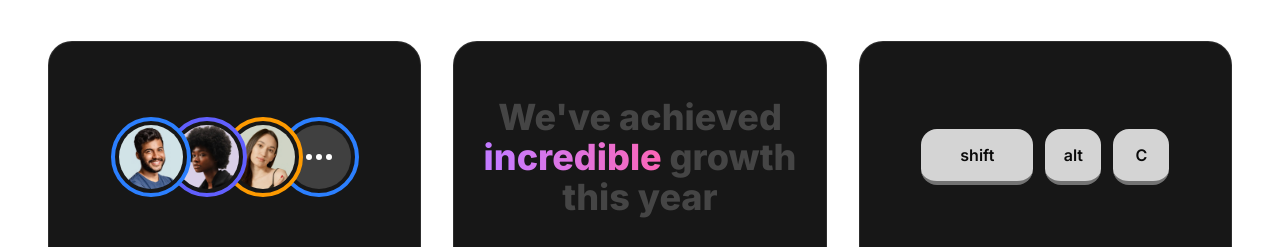
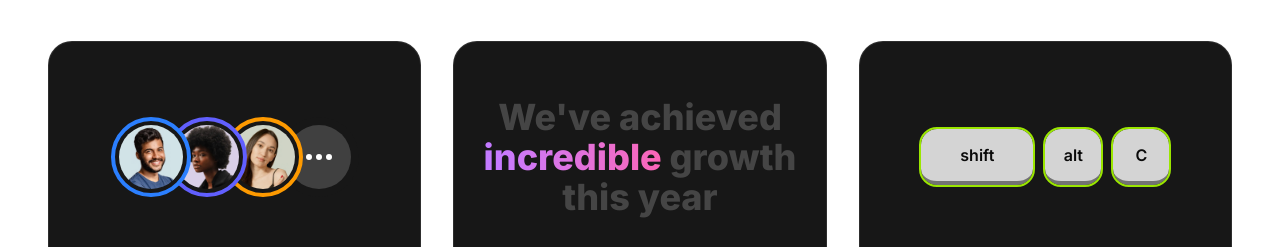
Before and after one commit to yanguadotdev/saas-landing-page, a Next.js app: page / in a window 1280 px wide. Shown: the part 3523-3770 px from the top of the page. Built offline with nearby package versions, Linux system fonts and the light colour scheme.

Commit message:
feat(Features): add new avatar and enhance key animations with hover effects

```diff
--- a/src/components/Key.tsx
+++ b/src/components/Key.tsx
@@ -6,7 +6,7 @@ export default function Key(props: HTMLAttributes<HTMLDivElement>) {
   return (
     <div
       className={twMerge(
-        'size-14 bg-neutral-300 inline-flex items-center justify-center rounded-2xl text-neutral-950 font-semibold border-b-4 border-b-neutral-500',
+        'size-14 bg-neutral-300 inline-flex items-center justify-center rounded-2xl text-neutral-950 font-semibold border-b-4 border-b-neutral-500 transition-all duration-500',
         className
       )}
       {...rest}
--- a/src/sections/Features.tsx
+++ b/src/sections/Features.tsx
@@ -3,6 +3,7 @@ import Tagline from '@/components/Tagline'
 import avatar1 from '@/assets/avatar-ashwin-santiago.jpg'
 import avatar2 from '@/assets/avatar-lula-meyers.jpg'
 import avatar3 from '@/assets/avatar-florence-shaw.jpg'
+import avatar4 from '@/assets/avatar-owen-garcia.jpg'
 import Image from 'next/image'
 import Avatar from '@/components/Avatar'
 import Key from '@/components/Key'
@@ -30,23 +31,40 @@ export default function Features() {
 
         <div className='mt-12 grid grid-cols-1 md:grid-cols-4 lg:grid-cols-3 gap-8'>
           <FeatureCard
-            className='md:col-span-2 lg:col-span-1'
+            className='md:col-span-2 lg:col-span-1 group'
             title='Real-time Collaboration'
             description='Work together in real-time, no matter where you are. Layers
                 makes it easy to collaborate with your team'
           >
             <div className='aspect-video flex items-center justify-center'>
               <Avatar className='z-40'>
-                <Image src={avatar1} className='rounded-full' alt='' />
+                <Image
+                  src={avatar1}
+                  className='rounded-full'
+                  alt='Avatar of Aswin Santiago'
+                />
               </Avatar>
               <Avatar className='-ml-6 border-indigo-500 z-30'>
-                <Image src={avatar2} className='rounded-full' alt='' />
+                <Image
+                  src={avatar2}
+                  className='rounded-full'
+                  alt='Avatar of Lula Meyers'
+                />
               </Avatar>
               <Avatar className='-ml-6 border-amber-500 z-20'>
-                <Image src={avatar3} className='rounded-full' alt='' />
+                <Image
+                  src={avatar3}
+                  className='rounded-full'
+                  alt='Avatar of Florence Shawn'
+                />
               </Avatar>
-              <Avatar className='-ml-6'>
-                <div className='size-full bg-neutral-700 rounded-full inline-flex items-center justify-center gap-1'>
+              <Avatar className='-ml-6 border-transparent group-hover:border-green-500'>
+                <div className='size-full bg-neutral-700 rounded-full inline-flex items-center justify-center gap-1 relative'>
+                  <Image
+                    src={avatar4}
+                    className='rounded-full absolute size-full opacity-0 group-hover:opacity-100 transition'
+                    alt='Avatar of Owen Garcia'
+                  />
                   {Array.from({ length: 3 }, (_, i) => (
                     <span
                       key={i}
@@ -76,15 +94,21 @@ export default function Features() {
           </FeatureCard>
 
           <FeatureCard
-            className='md:col-span-2 md:col-start-2 lg:col-span-1 lg:col-start-auto'
+            className='md:col-span-2 md:col-start-2 lg:col-span-1 lg:col-start-auto group'
             title='Keyboard Quick Actions'
             description='Powerfull commands to help you create and edit your designs
                 faster than ever. Layers allows you to use keyboard shortcuts.'
           >
             <div className='aspect-video flex items-center justify-center gap-3'>
-              <Key className='w-28'>shift</Key>
-              <Key>alt</Key>
-              <Key>C</Key>
+              <Key className='w-28 outline-2 group-hover:translate-y-1 outline-lime-400'>
+                shift
+              </Key>
+              <Key className='outline-2 group-hover:translate-y-1 outline-lime-400 delay-150'>
+                alt
+              </Key>
+              <Key className='outline-2 group-hover:translate-y-1 outline-lime-400 delay-300'>
+                C
+              </Key>
             </div>
           </FeatureCard>
         </div>
@@ -93,9 +117,9 @@ export default function Features() {
           {features.map((feature) => (
             <div
               key={feature}
-              className='inline-flex items-center gap-3 bg-neutral-900 border border-white/10 px-3 py-1.5 rounded-2xl'
+              className='inline-flex items-center gap-3 bg-neutral-900 border border-white/10 px-3 py-1.5 rounded-2xl group hover:scale-105 transition duration-500'
             >
-              <span className='bg-lime-400 text-neutral-950 rounded-full size-5 inline-flex items-center justify-center'>
+              <span className='bg-lime-400 text-neutral-950 rounded-full size-5 inline-flex items-center justify-center group-hover:rotate-45 transition duration-500'>
                 &#10038;
               </span>
               <span className='md:text-lg'>{feature}</span>
```
